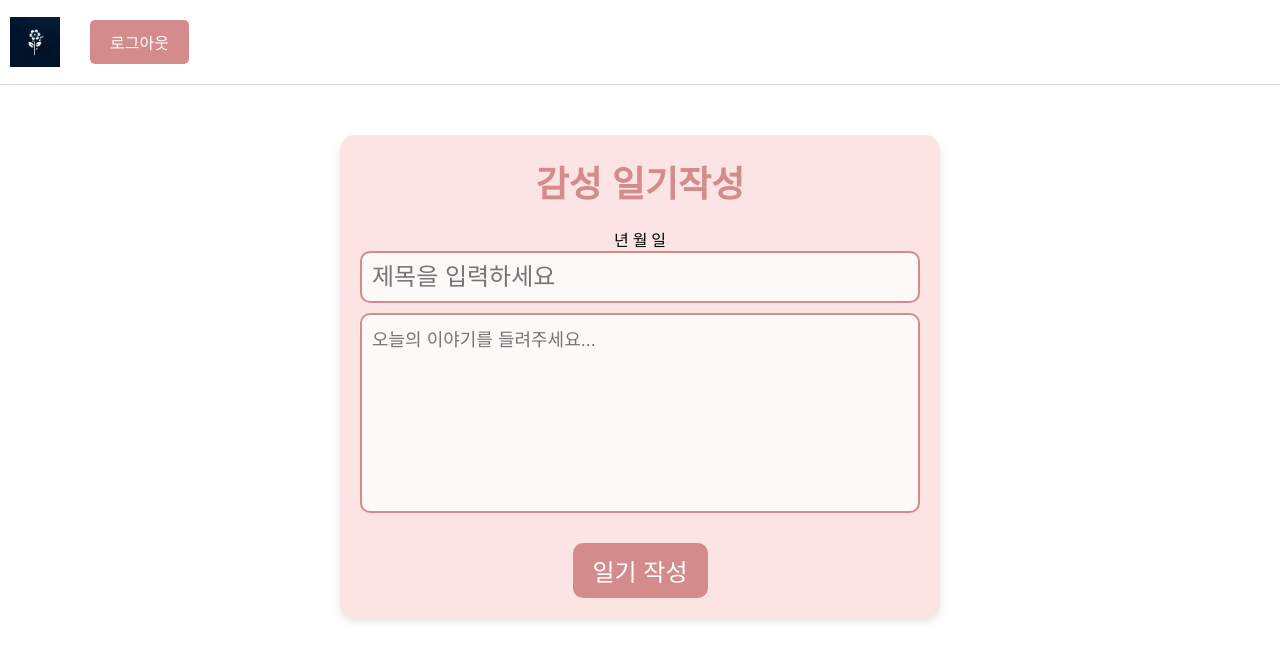
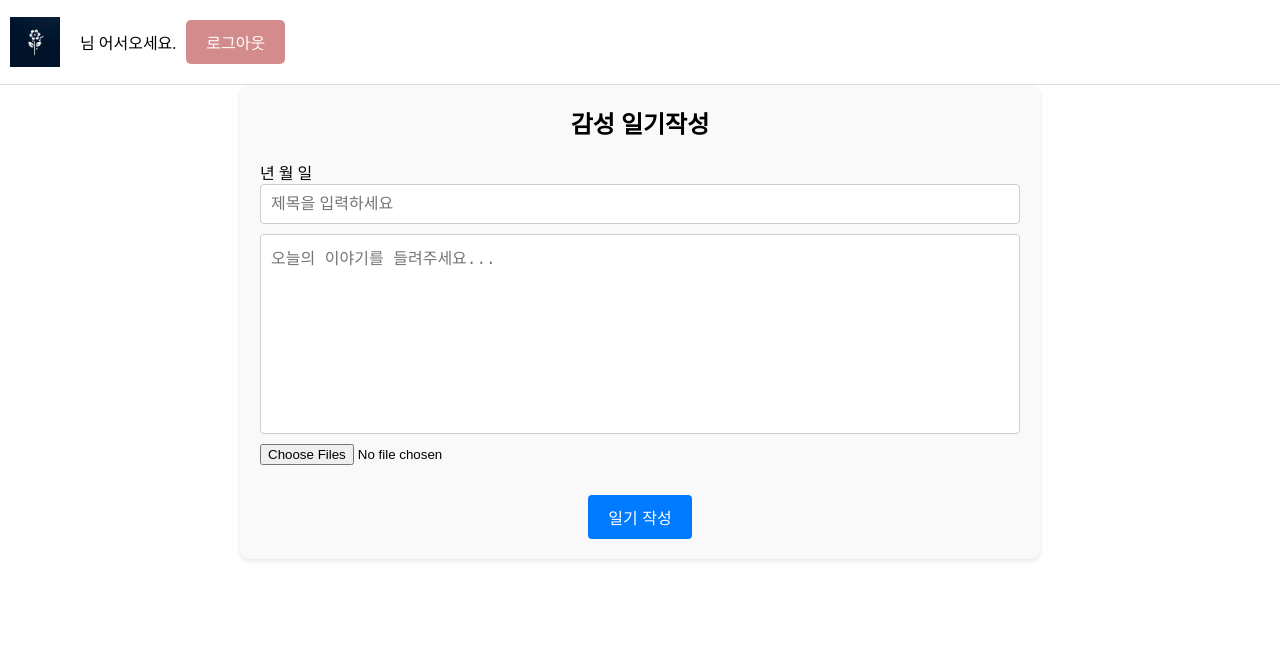
Before and after one commit to MIDAS-FC/frontend, a React (Create React App) app: page /WriteDiary in a window 1280 px wide. Shown: the top 660 px of the page. Built offline with nearby package versions, Linux system fonts and the light colour scheme; sample sign-in values are in the browser's storage.

Commit message:
5/28 diary part

```diff
--- a/src/components/layouts/Header.tsx
+++ b/src/components/layouts/Header.tsx
@@ -1,11 +1,7 @@
-import axios from "axios";
 import { useNavigate } from "react-router-dom";
 import { useAuth } from "../../AuthProvider";
 import logo from "../../assets/icons/logo.jpg";
 import * as S from "../layouts/Styles/Header.style";
-
-axios.defaults.baseURL = "/auth";
-
 
 function Header() {
   const navigate = useNavigate();
@@ -30,6 +26,8 @@ function Header() {
     navigate("/"); // 홈페이지로 이동
   };
 
+  const decondeNickname = decodeURIComponent(nickname);
+
   return (
     <S.HeaderContainer>
       <S.Logo src={logo} alt="Logo" />
@@ -40,6 +38,7 @@ function Header() {
         </>
       ) : (
         <>
+          <p>{decondeNickname} 님 어서오세요.</p>
           <S.Button onClick={handleLogoutClick}>로그아웃</S.Button>
         </>
       )}
--- a/src/pages/diary/Styles/WriteDiary.style.ts
+++ b/src/pages/diary/Styles/WriteDiary.style.ts
@@ -1,95 +1,63 @@
-import styled from "styled-components";
+import styled from 'styled-components';
 
 export const Container = styled.div`
-  display: flex;
-  flex-direction: column;
-  align-items: center;
-  justify-content: center;
-  background: #fde4e4; /* 따뜻한 배경 색상 */
+  max-width: 800px;
+  margin: 0 auto;
   padding: 20px;
-  border-radius: 15px;
-  box-shadow: 0 4px 8px rgba(0, 0, 0, 0.1);
-  max-width: 600px;
-  margin: 50px auto;
+  background-color: #f9f9f9;
+  border-radius: 8px;
+  box-shadow: 0 2px 4px rgba(0,0,0,0.1);
+`;
+
+export const Header = styled.h1`
+  font-size: 24px;
+  margin-bottom: 20px;
   text-align: center;
 `;
 
-export const Header = styled.h1`
-  font-family: 'Malgun Gothic', sans-serif; /* 맑은 고딕 폰트 */
-  font-size: 36px;
-  color: #d38b8b;
-  margin-bottom: 20px;
-`;
-
-export const Form = styled.div`
+export const Form = styled.form`
   display: flex;
   flex-direction: column;
-  width: 100%;
 `;
 
 export const Input = styled.input`
-  font-family: 'Malgun Gothic', sans-serif; /* 맑은 고딕 폰트 */
-  font-size: 24px;
   padding: 10px;
   margin-bottom: 10px;
-  border: 2px solid #d38b8b;
-  border-radius: 10px;
-  outline: none;
-  background-color: rgba(255, 255, 255, 0.8);
-  transition: background-color 0.3s ease;
-
-  &:focus {
-    background-color: rgba(255, 255, 255, 1);
-  }
+  border: 1px solid #ccc;
+  border-radius: 4px;
+  font-size: 16px;
 `;
 
 export const TextArea = styled.textarea`
-  font-family: 'Malgun Gothic', sans-serif; /* 맑은 고딕 폰트 */
-  font-size: 18px;
   padding: 10px;
+  margin-bottom: 10px;
+  border: 1px solid #ccc;
+  border-radius: 4px;
+  font-size: 16px;
   height: 200px;
-  margin-bottom: 10px;
-  border: 2px solid #d38b8b;
-  border-radius: 10px;
-  outline: none;
-  background-color: rgba(255, 255, 255, 0.8);
   resize: none;
-  transition: background-color 0.3s ease;
-
-  &:focus {
-    background-color: rgba(255, 255, 255, 1);
-  }
 `;
 
-export const ImageContainer = styled.div`
-  margin: 20px 0;
-`;
-
-export const BackgroundImage = styled.img`
-  width: 100%;
-  height: auto;
-  border-radius: 10px;
-`;
-
-export const Button = styled.button`
-  font-family: 'Malgun Gothic', sans-serif; /* 맑은 고딕 폰트 */
-  font-size: 24px;
-  padding: 10px 20px;
-  background-color: #d38b8b;
-  color: white;
-  border: none;
-  border-radius: 10px;
-  cursor: pointer;
-  transition: background-color 0.3s, transform 0.2s;
-
-  &:hover {
-    background-color: #bf7171;
-    transform: scale(1.05);
-  }
+export const FileInput = styled.input`
+  margin-bottom: 10px;
 `;
 
 export const ButtonGroup = styled.div`
   display: flex;
-  justify-content: space-around;
+  justify-content: center;
   margin-top: 20px;
 `;
+
+export const Button = styled.button`
+  padding: 10px 20px;
+  font-size: 16px;
+  color: #fff;
+  background-color: #007bff;
+  border: none;
+  border-radius: 4px;
+  cursor: pointer;
+
+  &:hover {
+    background-color: #0056b3;
+  }
+`;
--- a/src/pages/diary/diary.tsx
+++ b/src/pages/diary/diary.tsx
@@ -1,12 +1,31 @@
-import React, { useState } from "react";
+import axios from 'axios';
+import React, { useEffect, useState } from "react";
 import { useLocation } from "react-router-dom";
 import * as S from "./Styles/WriteDiary.style";
 
 function WriteDiary() {
   const location = useLocation();
-  const { day, month, year } = location.state || {};
   const [title, setTitle] = useState("");
   const [content, setContent] = useState("");
+  const [selectedDate, setSelectedDate] = useState<number | null>(null);
+  const [currentYear, setCurrentYear] = useState<number | null>(null);
+  const [currentMonth, setCurrentMonth] = useState<number | null>(null);
+  const [images, setImages] = useState<File[]>([]);
+  const token = localStorage.getItem('accessToken');
+  console.log("JWT Token:", token);
+
+  useEffect(() => {
+    const searchParams = new URLSearchParams(location.search);
+    const year = searchParams.get("year");
+    const month = searchParams.get("month");
+    const day = searchParams.get("day");
+
+    if (year && month && day) {
+      setCurrentYear(Number(year));
+      setCurrentMonth(Number(month));
+      setSelectedDate(Number(day));
+    }
+  }, [location.search]);
 
   const handleTitleChange = (e: React.ChangeEvent<HTMLInputElement>) => {
     setTitle(e.target.value);
@@ -16,18 +35,51 @@ function WriteDiary() {
     setContent(e.target.value);
   };
 
-  const handleSave = () => {
-    // 저장 로직 구현
-    alert("일기가 저장되었습니다!");
+  const handleFileChange = (e: React.ChangeEvent<HTMLInputElement>) => {
+    if (e.target.files) {
+      setImages(Array.from(e.target.files));
+    }
+  };
+
+  const handleSave = async (e: React.FormEvent) => {
+    e.preventDefault(); // Prevent the default form submission behavior
+
+    if (!currentYear || !currentMonth || !selectedDate) {
+      alert("날짜를 선택해주세요.");
+      return;
+    }
+
+    const formData = new FormData();
+    formData.append('year', currentYear.toString());
+    formData.append('month', currentMonth.toString());
+    formData.append('day', selectedDate.toString());
+
+    const diaryData = JSON.stringify({ title, comment: content });
+    formData.append('diary', new Blob([diaryData], { type: "application/json" }));
+
+    images.forEach((image) => formData.append('images', image));
+
+    try {
+      const response = await axios.post('/diary/calendar', formData, {
+        headers: {
+          'Content-Type': 'multipart/form-data',
+        },
+      });
+      console.log(response);
+      alert("일기가 저장되었습니다!");
+      // You can add a redirect or reset form here if needed
+    } catch (error) {
+      console.error("Error saving diary:", error);
+    }
   };
 
   return (
     <S.Container>
       <S.Header>감성 일기작성</S.Header>
       <div>
-        {year}년 {month}월 {day}일
+        {currentYear}년 {currentMonth}월 {selectedDate}일
       </div>
-      <S.Form>
+      <S.Form onSubmit={handleSave}>
         <S.Input
           type="text"
           value={title}
@@ -39,8 +91,13 @@ function WriteDiary() {
           onChange={handleContentChange}
           placeholder="오늘의 이야기를 들려주세요..."
         />
+        <S.FileInput
+          type="file"
+          multiple
+          onChange={handleFileChange}
+        />
         <S.ButtonGroup>
-          <S.Button onClick={handleSave}>일기 작성</S.Button>
+          <S.Button type="submit">일기 작성</S.Button>
         </S.ButtonGroup>
       </S.Form>
     </S.Container>
--- a/src/pages/diarycalender/DiaryCalender.tsx
+++ b/src/pages/diarycalender/DiaryCalender.tsx
@@ -43,7 +43,7 @@ function DiaryCalender() {
   // 일기 가져오기
   const fetchDiaryInfo = async (year: number, month: number) => {
     try {
-      const response = await axios.get("/diary/calendar", {
+      const response = await axios.get("/diary/calendar/day", {
         params: { year, month },
       });
       setDiaryInfo(response.data);
--- a/src/route/Router.tsx
+++ b/src/route/Router.tsx
@@ -1,6 +1,6 @@
 import axios from "axios";
 import { useEffect, useState } from "react";
-import { Route, Routes } from "react-router-dom";
+import { Navigate, Route, Routes } from "react-router-dom";
 import { useAuth } from "../AuthProvider";
 import Layout from "../components/layouts/Layout";
 import Join from "../pages/Member/Join";
@@ -30,18 +30,12 @@ function Router() {
   return (
     <Routes>
       <Route path="/" element={<Layout />}>
-        <Route path="/Login" element={<Login />} />
-        <Route path="/Join" element={<Join />} />
-        <Route path="/login-success" element={<LoginRedirectPage />} />
-
-        <Route path="/WriteDiary" element={<WriteDiary />} />
-        <Route path="/mypage" element={<Mypage />} />
-        {isLoggedIn ? (
-          <Route path="/" element={<DiaryCalender />} />
-        ):(
-          <Route path="/" element={<GuestMain />} />
-        )}
-
+        <Route path="login" element={<Login />} />
+        <Route path="join" element={<Join />} />
+        <Route path="login-success" element={<LoginRedirectPage />} />
+        <Route path="WriteDiary" element={isLoggedIn ? <WriteDiary /> : <Navigate to="/login" />} />
+        <Route path="mypage" element={isLoggedIn ? <Mypage /> : <Navigate to="/login" />} />
+        <Route path="/" element={isLoggedIn ? <DiaryCalender /> : <GuestMain />} />
       </Route>
     </Routes>
   );
```
Also changed, not shown: 1 other file (tests, documents, lock files or other folders).
